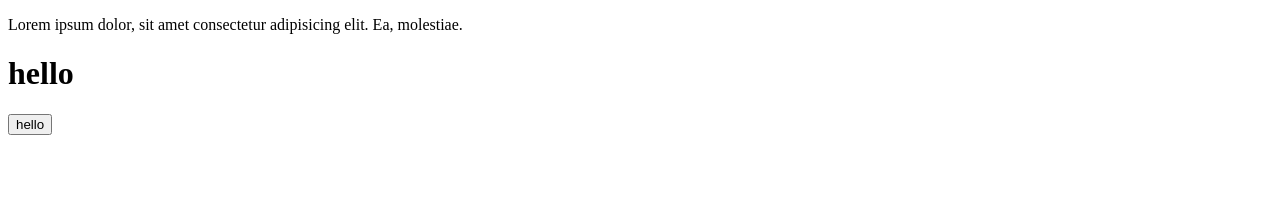
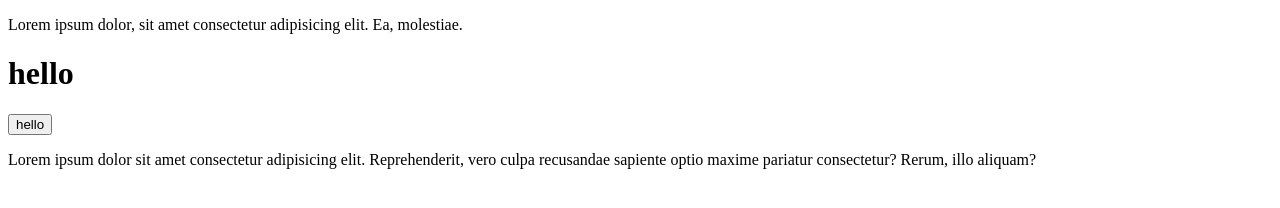
Before and after one commit to huynhthanhvan0411/demoVan, a plain HTML site: page huy/index.html in a window 1280 px wide. Drawn offline with Linux system fonts and the light colour scheme.

Commit message:
gop code

```diff
--- a/huy/index.html
+++ b/huy/index.html
@@ -9,5 +9,6 @@
     <p>Lorem ipsum dolor, sit amet consectetur adipisicing elit. Ea, molestiae.</p>
     <h1>hello</h1>
     <button type="button">hello</button>
+    <p>Lorem ipsum dolor sit amet consectetur adipisicing elit. Reprehenderit, vero culpa recusandae sapiente optio maxime pariatur consectetur? Rerum, illo aliquam?</p>
 </body>
 </html>
```
